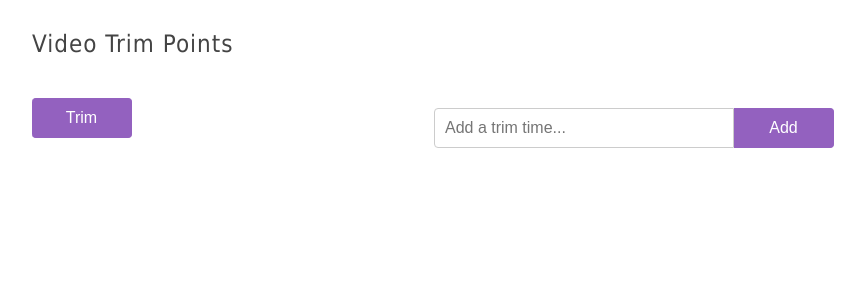
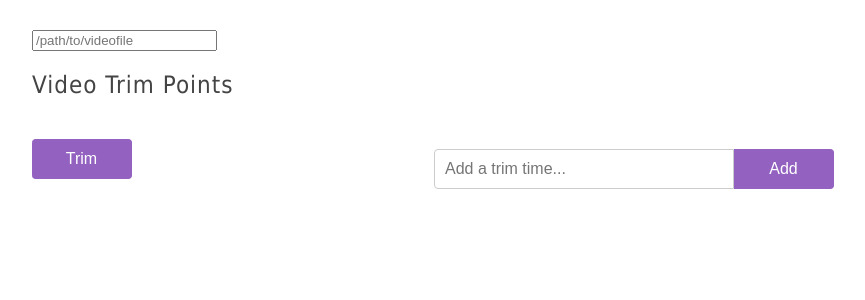
Before and after one commit to thomasmatt88/VideoTrim, a Django app: template videotrim/templates/index.html in a window 1280 px wide. Shown: the top 300 px of the page, without its empty margins (6-871 px from the left). Run offline with Django 3.2, Linux system fonts and the light colour scheme; the template is opened without the code that fills it, so the values that code supplies are empty.

Commit message:
added input field for the videofile path

```diff
--- a/videotrim/djangonautic/views.py
+++ b/videotrim/djangonautic/views.py
@@ -2,8 +2,6 @@ from django.http import HttpResponse
 from django.shortcuts import render
 
 from .videotrim import videotrim
-
-video_file_path = '/Users/matthewthomas/Downloads/IMG_4135.MOV'
 
 def home(request):
     #return HttpResponse('home')
@@ -11,6 +9,6 @@ def home(request):
 
 def trim(request):
     #if request.method == 'POST':
-    #print(request.POST.getlist('mylist'))
+    video_file_path = request.POST.get('video_file_path')
     videotrim(video_file_path, request.POST.getlist('mylist'))
     return render(request, 'index.html')
--- a/videotrim/templates/index.html
+++ b/videotrim/templates/index.html
@@ -11,6 +11,7 @@
 	    <div id="book-list">
         <form action="/trim" method='POST'>
           {% csrf_token %}
+          <input name="video_file_path" type="text" placeholder="/path/to/videofile"/>
   	    	<h2 class="title">Video Trim Points</h2>
   	    	<ul>
   	    	</ul>
```
